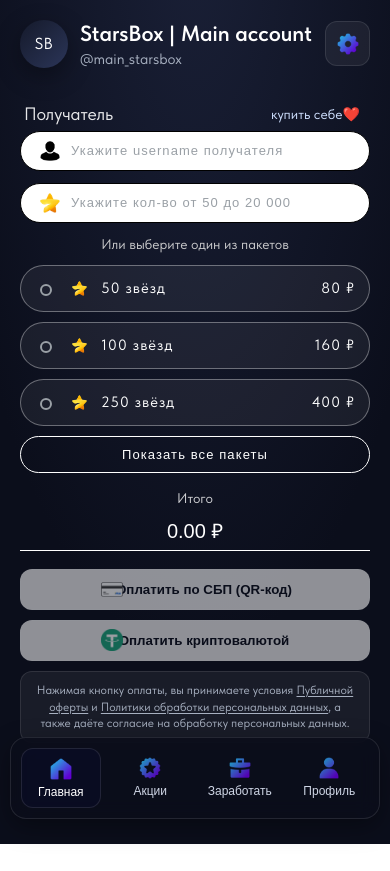
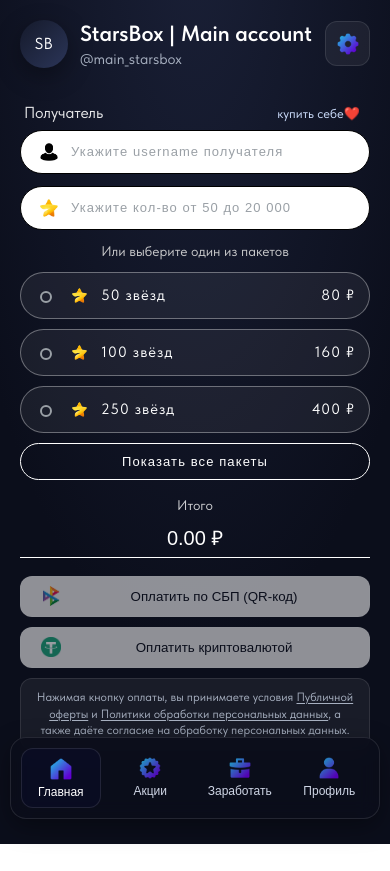
Before and after one commit to officialstarsbox/starsbox-miniapp, a plain HTML site: page pages/buy.html in a window 390 px wide. Drawn offline with Linux system fonts and the light colour scheme.

Commit message:
feat(buy): адаптив, иконки оплаты, строгий валидатор username
• поля: свой фокус без красной системной обводки
• пакеты: стабильные отступы, ручной ввод снимает выбор, фиксы тоггла
• Итого: пересчёт для всех пакетов и ручного ввода
• кнопки оплаты: вертикально + иконки, настраиваемые переменные
• responsive: плавные размеры, safe-area, корректные позиции на разных экранах

```diff
--- a/pages/styles-buy.css
+++ b/pages/styles-buy.css
@@ -2,7 +2,8 @@
    BUY PAGE — ТЕМА / ПЕРЕМЕННЫЕ
 ========================= */
 .buy-page{
-  --w: min(520px, 92vw);
+  /* ширина колонки синхронизируем с глобальной, если она есть */
+  --w: min(var(--column-w, 520px), 92vw);
 
   /* поля ввода */
   --fields-gap: 12px;
@@ -28,7 +29,7 @@
   --pkg-selected-text: #000;
   --pkg-selected-brd: #fff;
 
-  /* радио */
+  /* радио (по умолчанию) */
   --radio-size: 12px;
   --radio-brd: #9aa0a6;
   --radio-dot: #fff;
@@ -46,14 +47,42 @@
   --legal-brd: var(--card-brd);
   --legal-text: var(--muted);
 
+  /* ПЛАТЁЖНЫЕ ИКОНКИ (текущие твои значения; ниже адаптивно переопределим) */
+  --pay-ic-size: 22px;
+  --pay-ic-left: 95px;   /* у тебя было так — сохраняю базу */
+  --pay-ic-gap: -60px;    /* и это тоже */
+  --pay-ic-opacity: 1;
+  --pay-ic-filter: none;
+  --ic-sbp:    url("../assets/icons/icon10.png");
+  --ic-crypto: url("../assets/icons/icon9.png");
+
   margin: 0 auto;
   max-width: var(--w);
   color: var(--text);
 }
 
 /* Заголовки */
-.buy-title{ margin:0 0 6px; font: 800 22px/1.2 var(--font-accent); }
+.buy-title{ margin:0 0 6px; font: 800 clamp(20px, 2.8vw, 22px)/1.2 var(--font-accent); }
 .buy-sub{   margin:0 0 14px; color:var(--muted); }
+
+/* Заголовок над полем username + действия справа */
+.buy-page .field-head{
+  max-width:500px; margin: 0 auto 6px;
+  display:flex; align-items:center; justify-content:space-between;
+  padding: 0 4px;
+}
+.buy-page .field-title{
+  font: 700 clamp(16px, 2.2vw, 18px)/1 var(--font-ui);
+  color: #fff; opacity:.9;
+}
+.buy-page .field-actions{ display:flex; align-items:center; gap:4px; flex-wrap:wrap; }
+.buy-page .text-link{
+  appearance:none; border:0; background:transparent; padding:4px 6px;
+  font: 600 clamp(13px, 2vw, 14px)/1 var(--font-ui);
+  color: #cfe0ff; cursor:pointer; border-radius: 8px;
+}
+.buy-page .text-link:active{ transform: translateY(1px); }
+.buy-page .text-link:focus{ outline: none; }
 
 /* ---------- Поля ввода ---------- */
 .stars-username-container,
@@ -63,11 +92,11 @@
   margin:0 auto var(--fields-gap);
   display:flex; align-items:center;
 }
-
 .stars-username-input,
 .stars-qty-input{
-  width:100%; height:40px;
-  padding-left:50px; padding-right:10px;
+  width:100%;
+  height: clamp(38px, 6vh, 44px);
+  padding-left:50px; padding-right:12px;
   font-size:13px; letter-spacing:1.05px;
   background: var(--field-bg);
   color: var(--field-text);
@@ -117,7 +146,7 @@
 .stars-username-logo,
 .stars-field-icon{
   position:absolute; left:20px; top:50%; transform:translateY(-50%);
-  width:20px; height:20px;
+  width: clamp(18px, 4.5vw, 20px); height: clamp(18px, 4.5vw, 20px);
 }
 
 .stars-qty-subtitle{
@@ -126,8 +155,6 @@
 }
 
 /* ---------- Пакеты ---------- */
-/* БЕЗ flex-gap — блочный поток + margin-top на каждом, кроме первого.
-   Это даёт стабильные интервалы и для видимых, и для скрытых пакетов. */
 .stars-packages,
 .stars-packages-hidden{
   max-width:500px;
@@ -138,9 +165,9 @@
 .stars-packages-hidden > .stars-package-item:not(:first-child){
   margin-top: var(--pkg-gap);
 }
-
 .stars-package-item{
-  display:grid; grid-template-columns:22px 24px 1fr auto; align-items:center; column-gap:10px;
+  display:grid; grid-template-columns:22px 24px 1fr auto;
+  align-items:center; column-gap:10px;
   width:100%; padding:12px 14px; border-radius: var(--pkg-radius);
   background: var(--pkg-bg); color: var(--pkg-text);
   border:1px solid var(--pkg-brd);
@@ -152,7 +179,6 @@
   color: var(--pkg-selected-text);
   border-color: var(--pkg-selected-brd);
 }
-
 /* радиокнопки */
 .stars-package-radio{
   appearance:none; -webkit-appearance:none;
@@ -171,7 +197,7 @@
 .stars-packages-hidden{ display:none; opacity:0; transition:opacity .25s; }
 .stars-packages-hidden.is-open{ display:block; opacity:1; }
 
-/* кнопка «Показать/Свернуть…» — БЕЗ состояния активного */
+/* кнопка «Показать/Свернуть…» — без «активного» состояния */
 .stars-toggle{
   margin: var(--pkg-gap) auto 0;
   width:100%; max-width:500px; padding:10px 20px;
@@ -195,18 +221,33 @@
   border:none; border-bottom:1px solid #fff; padding:10px 8px 8px; outline:none; caret-color:transparent; user-select:none;
 }
 
-/* платёжные кнопки — вертикально, на всю ширину */
+/* ПЛАТЁЖНЫЕ КНОПКИ — вертикально + иконки */
 .stars-payment-actions{
   max-width:500px; margin:18px auto 0;
   display:grid; grid-template-columns:1fr; gap: var(--pkg-gap);
 }
-.stars-btn{
+.stars-payment-actions .stars-btn{
+  position: relative;
   width:100%;
-  padding:12px 14px; border-radius:12px; border:1px solid var(--card-brd);
-  background:rgba(255,255,255,.9); color:#0b0e1b; font-weight:700; cursor:pointer; transition: transform .15s ease;
+  padding:12px 14px;
+  /* текст отступит на (смещение иконки + её ширина + зазор) */
+  padding-left: calc(var(--pay-ic-left) + var(--pay-ic-size) + var(--pay-ic-gap));
+  border-radius:12px; border:1px solid var(--card-brd);
+  background:rgba(255,255,255,.9); color:#0b0e1b;
+  font-weight:400; cursor:pointer; transition: transform .15s ease;
 }
-.stars-btn:active{ transform:scale(.98); }
-.stars-btn[disabled]{ opacity:.6; pointer-events:none; }
+.stars-payment-actions .stars-btn:active{ transform: scale(.98); }
+.stars-payment-actions .stars-btn[disabled]{ opacity:.6; pointer-events:none; }
+/* слой иконки */
+.stars-payment-actions .stars-btn::before{
+  content:""; position:absolute; left: var(--pay-ic-left); top:50%; transform:translateY(-50%);
+  width: var(--pay-ic-size); height: var(--pay-ic-size);
+  background-repeat:no-repeat; background-position:center; background-size:contain;
+  opacity: var(--pay-ic-opacity); filter: var(--pay-ic-filter); pointer-events:none;
+}
+/* привязка иконок */
+.stars-btn[data-method="sbp_qr"]::before { background-image: var(--ic-sbp); }
+.stars-btn[data-method="crypto"]::before { background-image: var(--ic-crypto); }
 
 /* блок оферты */
 .buy-legal-box{
@@ -220,88 +261,79 @@
   cursor: pointer;
 }
 
-/* Заголовок над полем username + действия справа */
-.buy-page .field-head{
-  max-width:500px; margin: 0 auto 6px;
-  display:flex; align-items:center; justify-content:space-between;
-  padding: 0 4px;
-}
-.buy-page .field-title{
-  font: 700 18px/1 var(--font-ui);
-  color: #fff; opacity:.9;
-}
-.buy-page .field-actions{ display:flex; align-items:center; gap:1px; }
-.buy-page .text-link{
-  appearance:none; border:0; background:transparent; padding:4px 6px;
-  font: 600 14px/1 var(--font-ui);
-  color: #cfe0ff; cursor:pointer;
-  border-radius: 8px;
-}
-.buy-page .text-link:active{ transform: translateY(1px); }
-.buy-page .text-link:focus{ outline: none; }
+/* =========================
+   АДАПТИВНЫЕ ОВЕРРАЙДЫ
+========================= */
 
-/* ==== ПЛАТЁЖНЫЕ КНОПКИ — вертикально + иконки (готово к замене блока) ==== */
-.buy-page{
-  /* Иконки: общие настройки (можно править в одном месте) */
-  --pay-ic-size: 22px;                         /* размер иконки */
-  --pay-ic-left: 80px;                         /* смещение иконки слева */
-  --pay-ic-gap: -70px;                          /* зазор между иконкой и текстом */
-  --pay-ic-opacity: 1;                         /* прозрачность иконок */
-  --pay-ic-filter: none;                       /* например: invert(1) для тёмных svg */
+/* Узкие телефоны ≤ 360px */
+@media (max-width: 360px){
+  .buy-page{
+    --fields-gap: 10px;
+    --pkg-gap: 8px;
+    --field-radius: 24px;
+    --radio-size: 10px;
 
-  /* Пути к иконкам (замени на свои при необходимости) */
-  --ic-sbp:    url("../assets/icons/icon8.png");
-  --ic-crypto: url("../assets/icons/icon9.png");
+    /* Иконки оплаты делаем ближе к левому краю и без трюков с отриц. gap */
+    --pay-ic-size: 18px;
+    --pay-ic-left: 16px;
+    --pay-ic-gap: 10px;
+  }
+  .stars-package-item{ padding:10px 12px; column-gap:8px; }
+  .stars-username-logo, .stars-field-icon{ left:16px; }
+  .stars-total-input{ font-size:18px; }
 }
 
-/* Контейнер кнопок оплаты: одна колонка, на всю ширину */
-.stars-payment-actions{
-  max-width:500px;
-  margin:18px auto 0;
-  display:grid;
-  grid-template-columns:1fr;
-  gap: var(--pkg-gap, 10px);
+/* Малые телефоны 361–428px */
+@media (min-width: 361px) and (max-width: 428px){
+  .buy-page{
+    --pay-ic-size: 20px;
+    --pay-ic-left: 20px;
+    --pay-ic-gap: 12px;
+  }
 }
 
-/* Кнопка оплаты с «местом» под иконку слева */
-.stars-payment-actions .stars-btn{
-  position: relative;
-  width: 100%;
-  padding: 12px 14px;
-  /* текст отступит на (смещение иконки + её ширина + зазор) */
-  padding-left: calc(var(--pay-ic-left) + var(--pay-ic-size) + var(--pay-ic-gap));
-  border-radius:12px;
-  border:1px solid var(--card-brd);
-  background:rgba(255,255,255,.9);
-  color:#0b0e1b;
-  font-weight:700;
-  cursor:pointer;
-  transition: transform .15s ease;
-}
-.stars-payment-actions .stars-btn:active{ transform: scale(.98); }
-.stars-payment-actions .stars-btn[disabled]{ opacity:.6; pointer-events:none; }
-
-/* Универсальный слой иконки (подключается через data-method) */
-.stars-payment-actions .stars-btn::before{
-  content:"";
-  position:absolute;
-  left: var(--pay-ic-left);
-  top: 50%;
-  transform: translateY(-50%);
-  width: var(--pay-ic-size);
-  height: var(--pay-ic-size);
-  background-repeat:no-repeat;
-  background-position:center;
-  background-size:contain;
-  opacity: var(--pay-ic-opacity);
-  filter: var(--pay-ic-filter);
-  pointer-events:none;
+/* Ландшафтные смартфоны (низкая высота) */
+@media (max-height: 520px) and (orientation: landscape){
+  .buy-page{
+    --fields-gap: 8px;
+    --pkg-gap: 8px;
+    --radio-size: 10px;
+  }
+  .stars-qty-subtitle{ margin: calc(var(--fields-gap) * 0.6) auto; }
+  .stars-payment-actions{ margin:12px auto 0; }
 }
 
-/* Привязка иконок к методам */
-.stars-btn[data-method="sbp_qr"]::before { background-image: var(--ic-sbp); }
-.stars-btn[data-method="crypto"]::before { background-image: var(--ic-crypto); }
+/* Планшеты ≥ 768px */
+@media (min-width: 768px){
+  .buy-page{
+    --w: min(var(--column-w, 640px), 90vw);
+    --fields-gap: 14px;
+    --pkg-gap: 12px;
+    --radio-size: 13px;
 
-/* (опционально) Пример индивидуальной подстройки только для crypto
-.stars-btn[data-method="crypto"]{ --pay-ic-left: 28px; }
-*/
+    --pay-ic-size: 22px;
+    --pay-ic-left: 28px;
+    --pay-ic-gap: 14px;
+  }
+  .stars-package-item{ padding:14px 16px; column-gap:12px; }
+}
+
+/* Десктопы ≥ 1024px */
+@media (min-width: 1024px){
+  .buy-page{
+    --w: min(var(--column-w, 760px), 88vw);
+    --fields-gap: 16px;
+    --pkg-gap: 14px;
+    --radio-size: 14px;
+
+    --pay-ic-size: 24px;
+    --pay-ic-left: 32px;
+    --pay-ic-gap: 16px;
+  }
+}
+
+/* Очень высокие экраны — чуть больше «воздуха» снизу */
+@media (min-height: 900px){
+  .stars-payment-actions{ margin:22px auto 0; }
+  .buy-legal-box{ margin-top: calc(var(--pkg-gap) + 6px); }
+}
```
Also changed, not shown: assets/icons/icon10.png (added).
